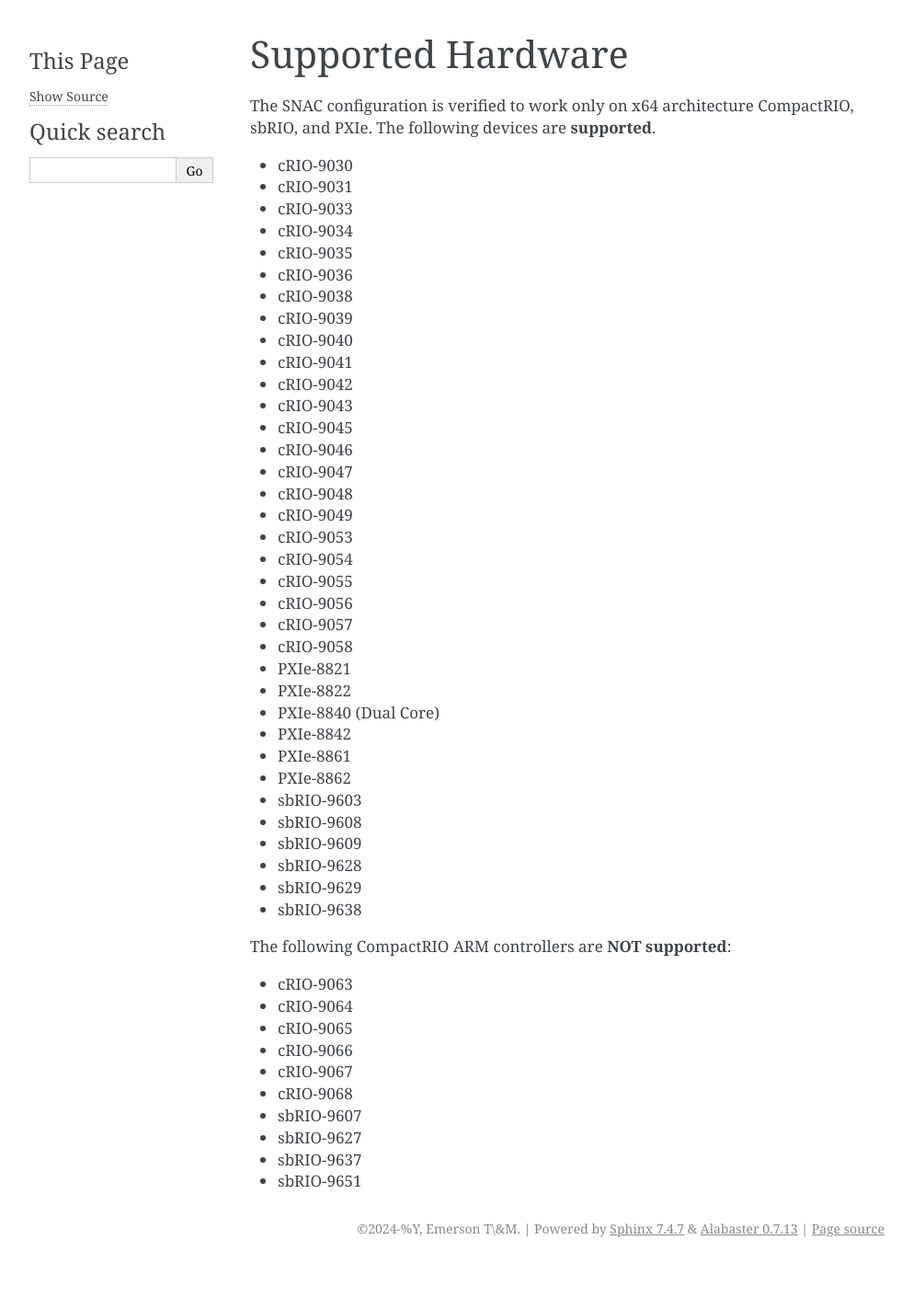
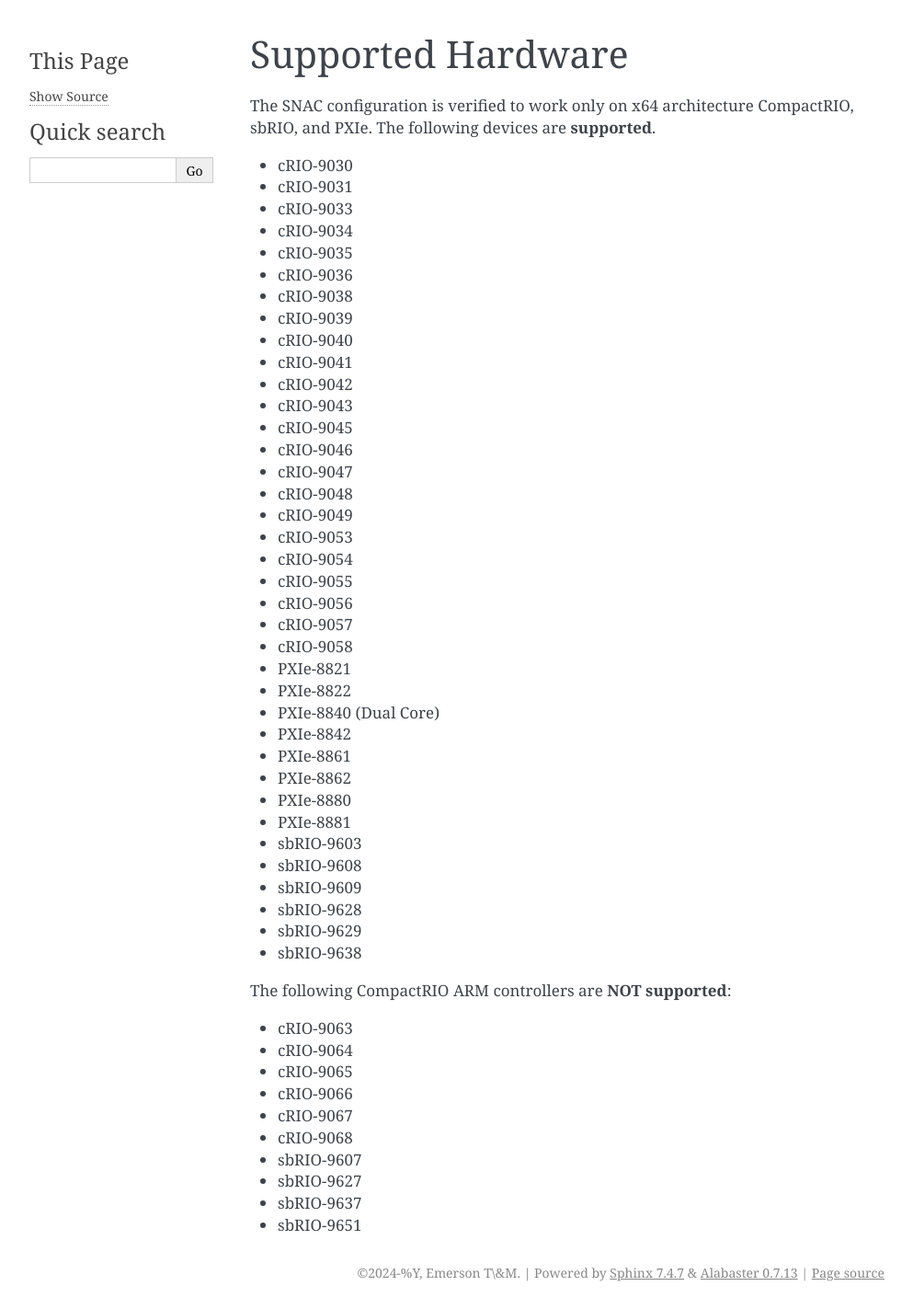
Before and after one commit to ni/nilrt-snac-guide, a Sphinx documentation site: the page built from source/appendix-1-snac/supported-hardware.rst, in a window 1280 px wide. Shown: the whole page at 92% size, without its empty margins (148-1141 px from the left). Built offline with Sphinx 7.4.7, drawn with Linux system fonts in a browser that asks for light colours; before the commit the page ends 1375 px from its top, so only the background shows below that.

Commit message:
appendix 1: add PXIe-888X to the supported hardware
Though you cannot order new 888X hardware, they are still supported on
NILRT for existing designs. So they should be in the supported set.

Signed-off-by: Alex Stewart <alex.stewart@emerson.com>

```diff
--- a/source/appendix-1-snac/supported-hardware.rst
+++ b/source/appendix-1-snac/supported-hardware.rst
@@ -34,6 +34,8 @@
 - PXIe-8842
 - PXIe-8861
 - PXIe-8862
+- PXIe-8880
+- PXIe-8881
 - sbRIO-9603
 - sbRIO-9608
 - sbRIO-9609
```
